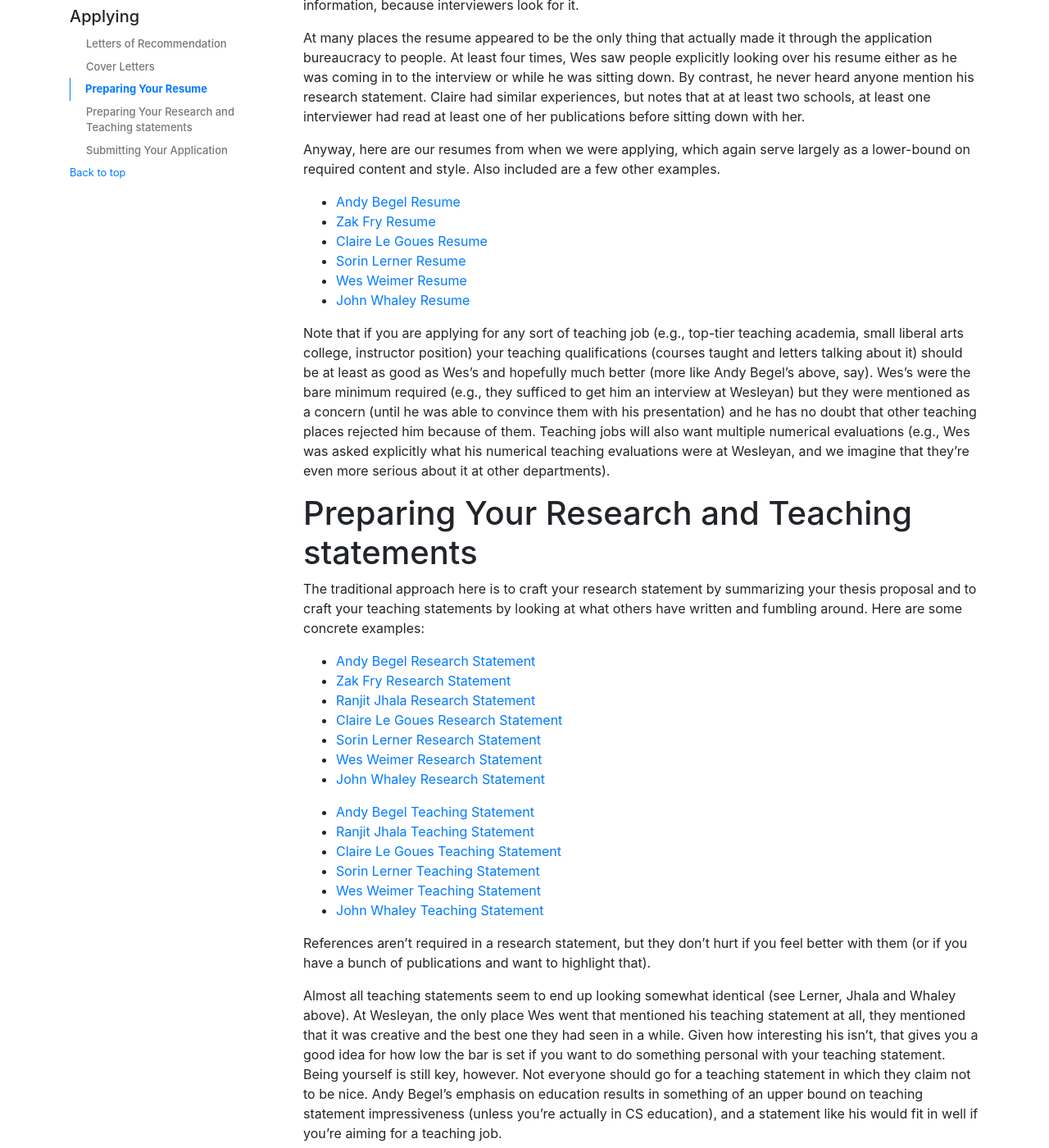
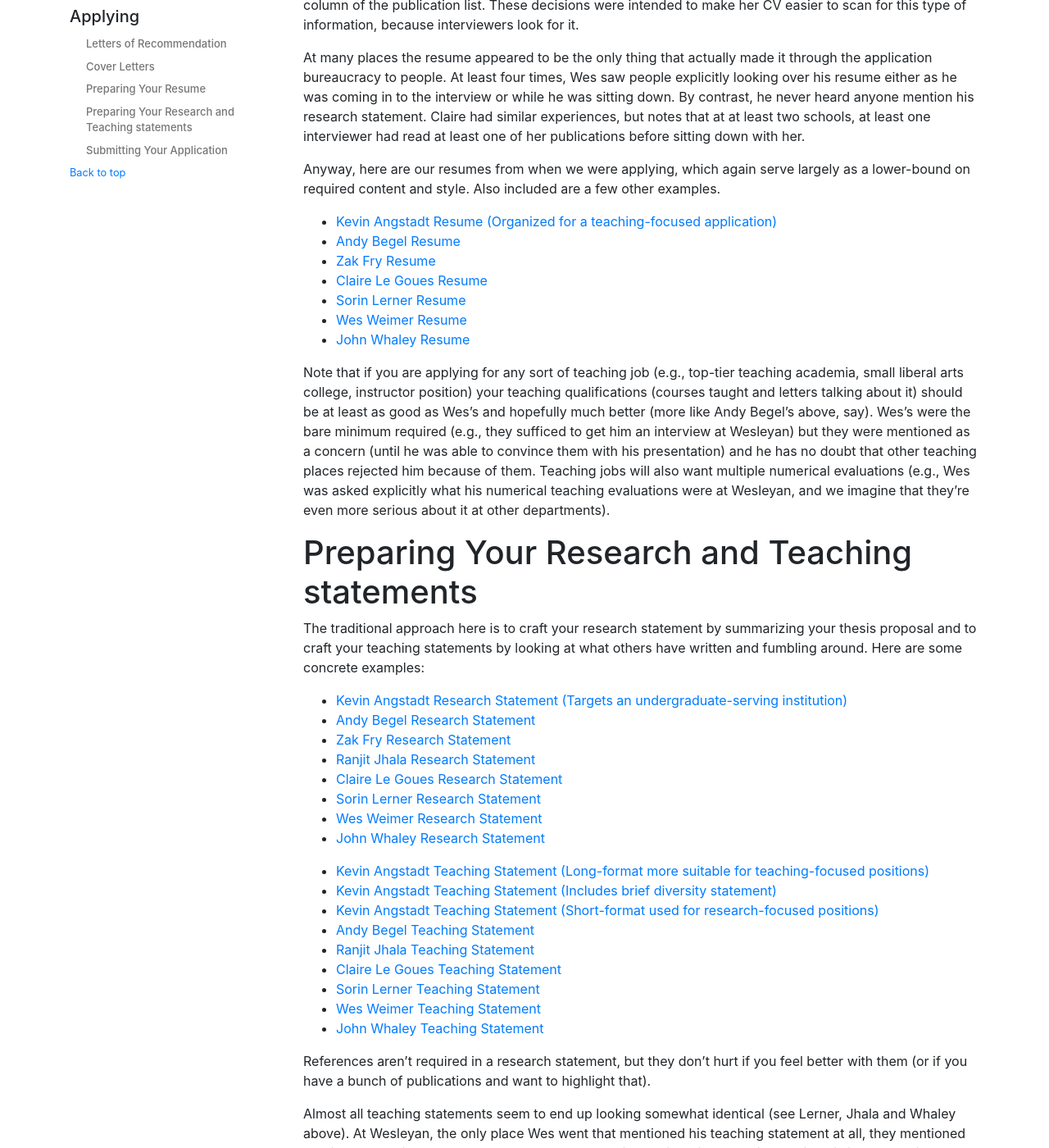
Before and after one commit to CSGuides/grad-job-guide, a Jekyll site: the page built from applying.md, in a window 1280 px wide and 1400 px high, scrolled down 3557 px. Shown: the whole window at 82% size. Built offline with Jekyll 4.4.1, drawn with Linux system fonts in a browser that asks for light colours; comment, search, counter and statistics services are not loaded; some of the changed text lies outside the part shown.

Commit message:
Additional angstadt dossier materials

```diff
--- a/_data/people.yml
+++ b/_data/people.yml
@@ -108,6 +108,24 @@
   cycle: "2019-2020"
   timeline: timeline.json
   target: research, teaching, slac
+  resume:
+    - file: angstadt-cv-f2019.pdf
+      description: Organized for a teaching-focused application
+  research:
+    - file: angstadt-research-statement.pdf
+      description: Targets an undergraduate-serving institution
+  teaching:
+    - file: angstadt-teaching-philosophy.pdf
+      description: Long-format more suitable for teaching-focused positions
+    - file: angstadt-teaching-diversity-philosophy.pdf
+      description: Includes brief diversity statement
+    - file: angstadt-teaching-philosophy-grad.pdf
+      description: Short-format used for research-focused positions
+  diversity:
+    - file: angstadt-diversity-statement.pdf
+  cover:
+    - file: angstadt-bowdoin-cover-letter.pdf
+      description: Bowdoin College, organized for teaching-focused job posting
 
 ################################################################################
 # Dossiers begin here (add to end of list)
```
Also changed, not shown: 7 other files.
